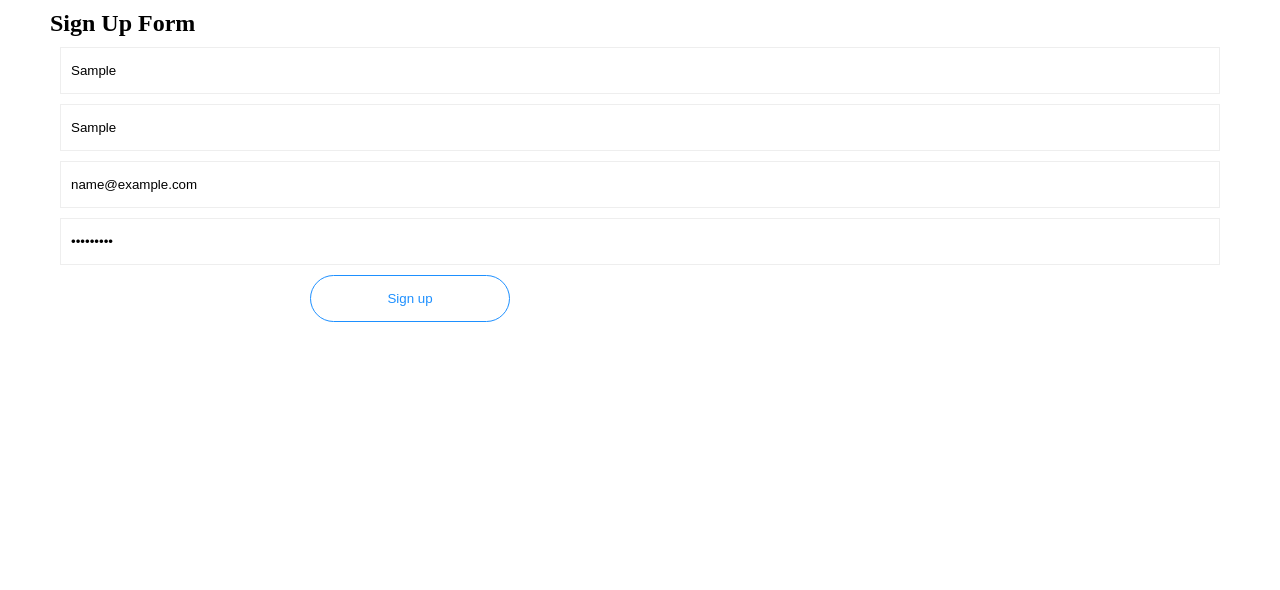
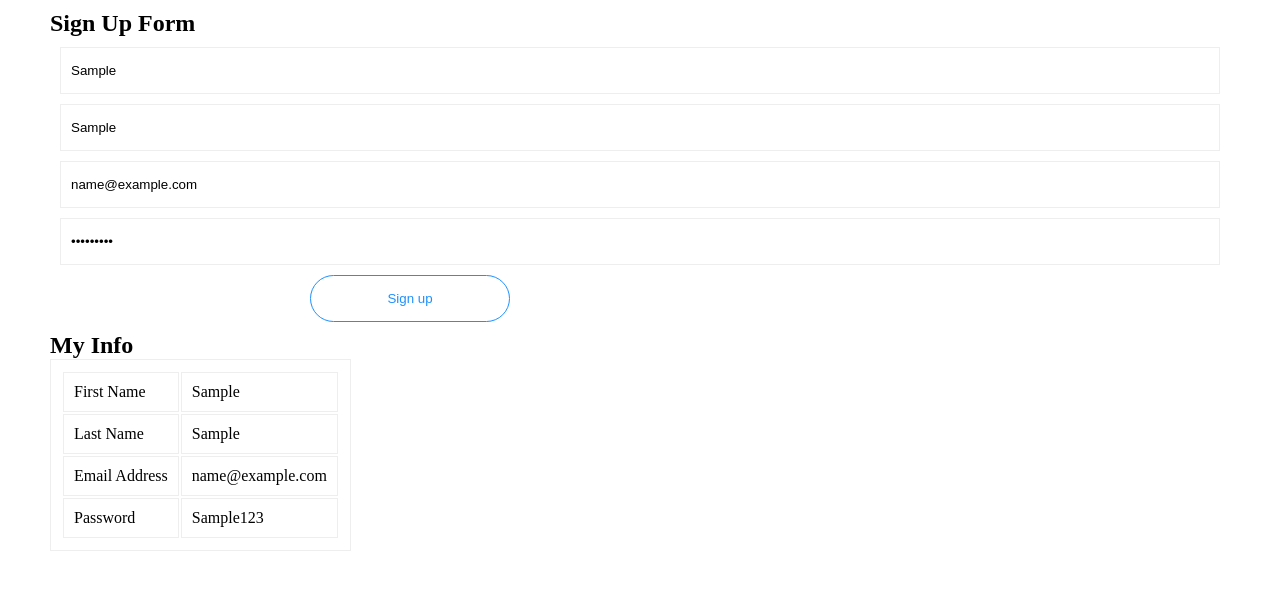
Before and after one commit to mosidrum/signup1, a plain HTML site: page index.html in a window 1280 px wide. Both pictures are taken after typing "Sample", "Sample", "name@example.com", "Sample123" into the empty fields and a click on the button "Sign up". Drawn offline with Linux system fonts and the light colour scheme.

Commit message:
everything is done

```diff
--- a/app.js
+++ b/app.js
@@ -11,8 +11,45 @@ const signUp = e =>{
     // setting an item and assigning formData object to the item
     localStorage.setItem('formData', JSON.stringify(formData));
     // to view the localStorage on console
-    console.log(localStorage.getItem('formData'));
+    // console.log(localStorage.getItem('formData'));
+    // function to display details
+    displayData();
     // preventing user from submitting an empty form
     e.preventDefault();
 
 }
+
+// using a function to display data
+function displayData(){
+    // console.log(JSON.parse(localStorage.getItem('formData')));
+    if(localStorage.getItem('formData')){
+    // destructuring
+        let {fname, lname, email, pwd} = JSON.parse(localStorage.getItem('formData'));
+        var output = document.getElementById('output');
+        output.innerHTML=`
+            <table>
+                <tbody>
+                    <tr>
+                        <td> First Name </td>
+                        <td>${fname}</td>
+                    </tr>
+                    <tr>
+                        <td> Last Name </td>
+                        <td>${lname}</td>
+                    </tr>
+                    <tr>
+                        <td> Email Address </td>
+                        <td>${email}</td>
+                    </tr>
+                    <tr>
+                        <td> Password </td>
+                        <td>${pwd}</td>
+                    </tr>
+                </tbody>
+            </table>
+        `
+
+    }
+}
+// to display details when the page loads
+displayData();
--- a/index.html
+++ b/index.html
@@ -5,7 +5,7 @@
     <meta http-equiv="X-UA-Compatible" content="IE=edge">
     <meta name="viewport" content="width=device-width, initial-scale=1.0">
     <link rel="stylesheet" href="style.css">
-    <title>Document</title>
+    <title>SignUp</title>
 </head>
 <body>
     <div class="container">
@@ -27,6 +27,10 @@
                 <button type="submit">Sign up</button>
             </div>
         </form>
+        <h2>My Info</h2>
+        <div id="output">
+            <!-- diplay user data -->
+        </div>
     </div>
     <script src="app.js"></script>
 </body>
--- a/style.css
+++ b/style.css
@@ -29,3 +29,7 @@ button:hover{
     background: dodgerblue;
     color: #fff;
 }
+table, tr, td{
+    border: 1px solid #eee;
+    padding: 10px;
+}
```
Also changed, not shown: 1 other file.
